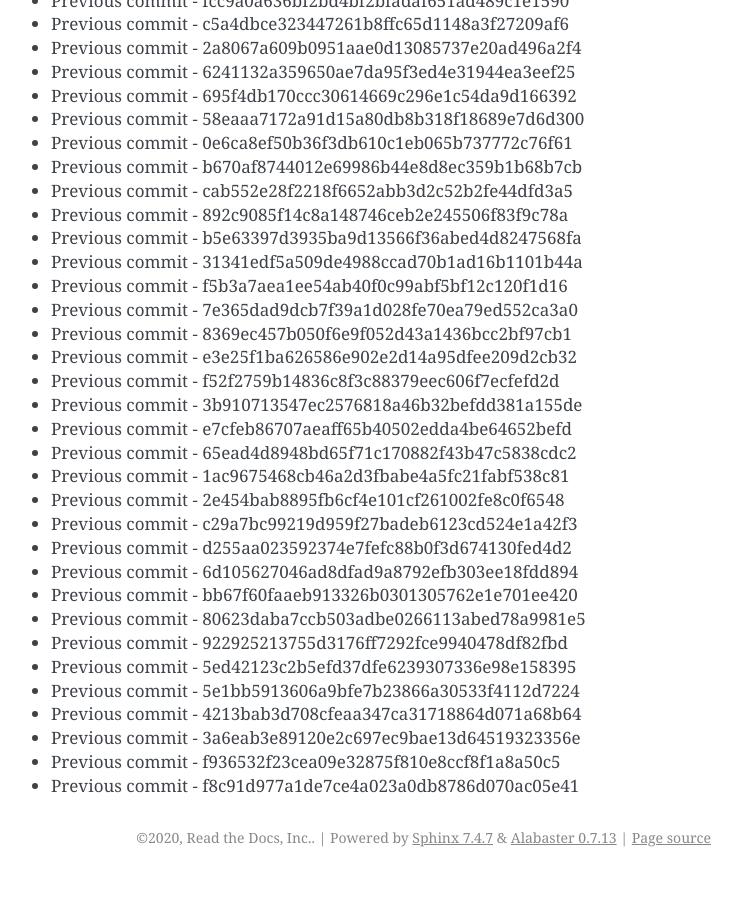
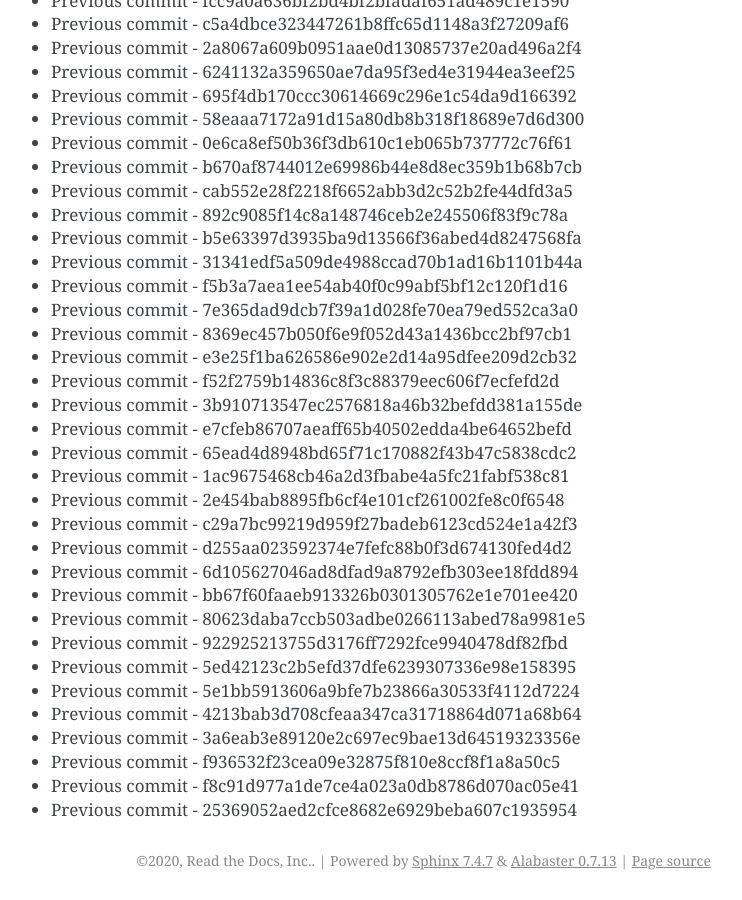
Before and after one commit to readthedocs/rtd-git-stresstest, a Sphinx documentation site: the page built from docs/updates.rst, in a window 1280 px wide and 900 px high, scrolled down 98365 px. Shown: the whole window, without its empty margins (399-1141 px from the left). Built offline with Sphinx 7.4.7, drawn with Linux system fonts in a browser that asks for light colours; before the commit the page ends 99242 px from its top, so only the background shows below that.

Commit message:
Generating commit from previous: 25369052aed2cfce8682e6929beba607c1935954

```diff
--- a/docs/updates.rst
+++ b/docs/updates.rst
@@ -4165,3 +4165,4 @@ It can be tested for any performance characteristics.
 * Previous commit - 3a6eab3e89120e2c697ec9bae13d64519323356e
 * Previous commit - f936532f23cea09e32875f810e8ccf8f1a8a50c5
 * Previous commit - f8c91d977a1de7ce4a023a0db8786d070ac05e41
+* Previous commit - 25369052aed2cfce8682e6929beba607c1935954
```
